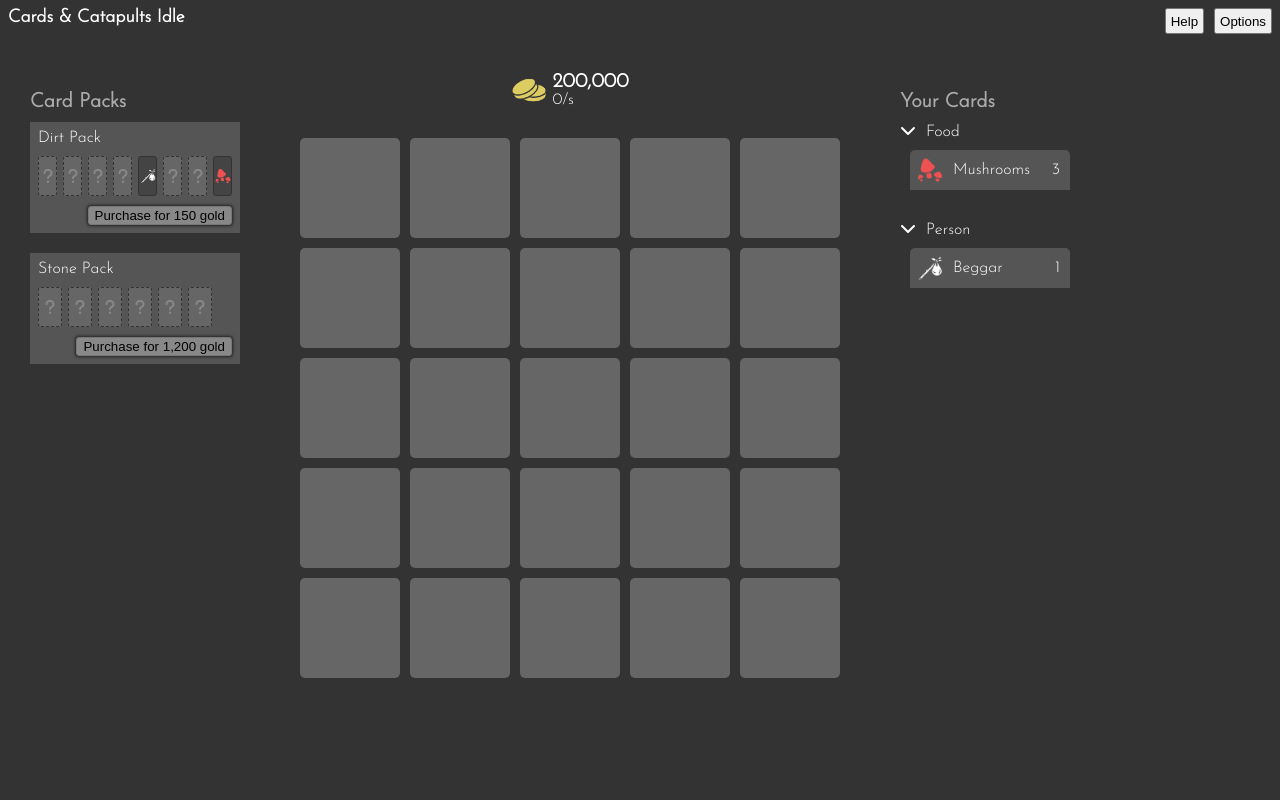
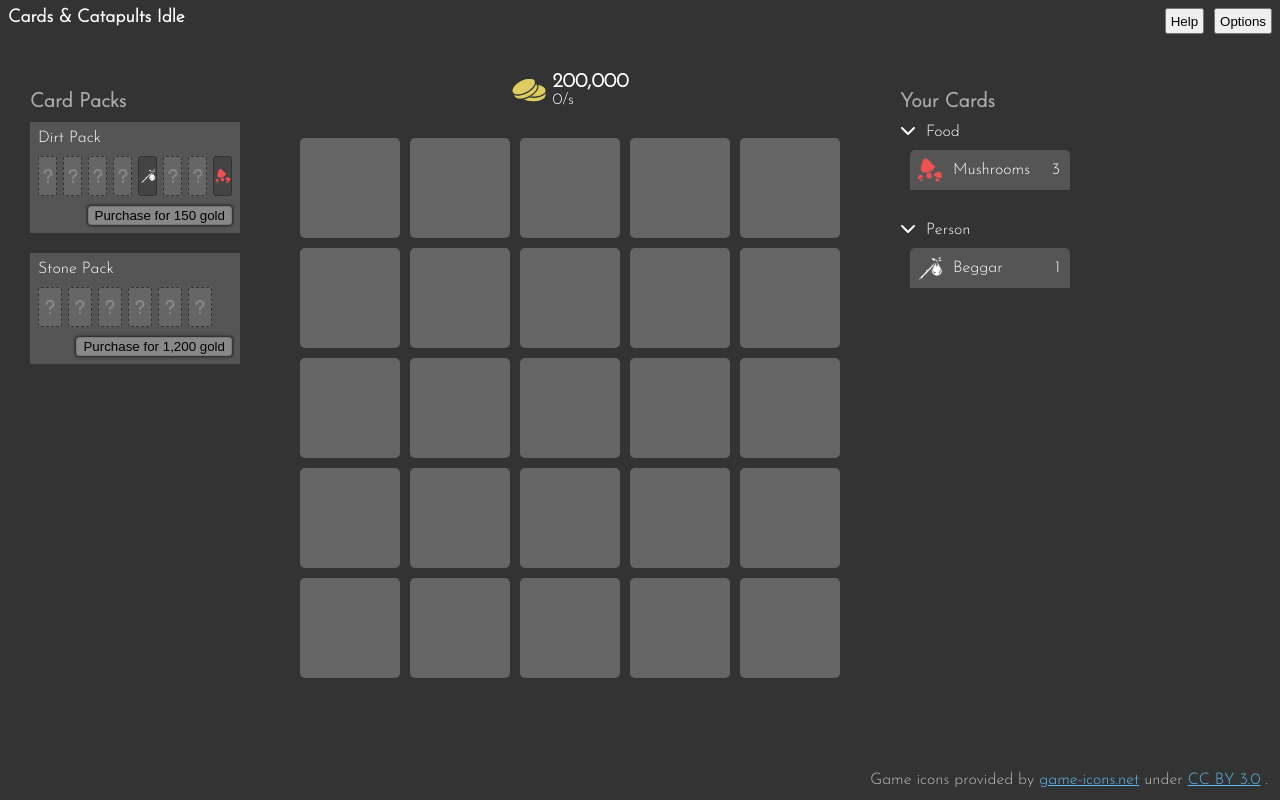
Before and after one commit to Rybadour/cards-n-catapults-idle, a React app: page / in a window 1280 px wide. Built offline with nearby package versions, Linux system fonts and the light colour scheme.

Commit message:
Added footer with attribution

```diff
--- a/src/App.css
+++ /dev/null
@@ -1,26 +0,0 @@
-html, body {
-  margin: 0;
-  padding: 0;
-  font-family: 'Josefin Sans', sans-serif;
-}
-
-body {
-  background-color: #333;
-}
-
-.App {
-
-}
-
-.content {
-  display: flex;
-  justify-content: center;
-  padding: 0 30px;
-}
-
-* {
-  box-sizing: border-box;
-}
-p {
-  line-height: 1.2rem;
-}
--- /dev/null
+++ b/src/App.scss
@@ -0,0 +1,53 @@
+html, body {
+  margin: 0;
+  padding: 0;
+  font-family: 'Josefin Sans', sans-serif;
+  height: 100%;
+}
+
+body {
+  background-color: #333;
+}
+
+#root {
+  height: 100%;
+}
+
+.App {
+  height: 100%;
+  display: flex;
+  flex-direction: column;
+}
+
+.content {
+  display: flex;
+  justify-content: center;
+  padding: 0 30px;
+}
+
+footer {
+  color: #BBB;
+  margin-top: auto;
+  padding: 12px;
+
+  width: 100%;
+
+  .attribution {
+    float: right;
+  }
+}
+
+* {
+  box-sizing: border-box;
+}
+p {
+  line-height: 1.2rem;
+}
+a {
+  color: #5db9f0;
+  margin-right: 5px;
+
+  &:visited {
+    color: #5db9f0;
+  }
+}
--- a/src/App.tsx
+++ b/src/App.tsx
@@ -1,6 +1,6 @@
 import React from 'react';
 import ReactDOM from "react-dom";
-import './App.css';
+import './App.scss';
 import {GridProvider} from './contexts/grid';
 import Grid from './components/grid';
 import CardList from './components/card-list';
@@ -26,6 +26,13 @@ function App() {
           <Grid />
           <CardList />
         </div>
+
+        <footer>
+          <div className="attribution">
+            Game icons provided by <a href="https://game-icons.net/">game-icons.net</a>
+            under <a href="http://creativecommons.org/licenses/by/3.0/">CC BY 3.0</a>.
+          </div>
+        </footer>
       </div>
     </GridProvider>
     </CardPacksProvider>
```
